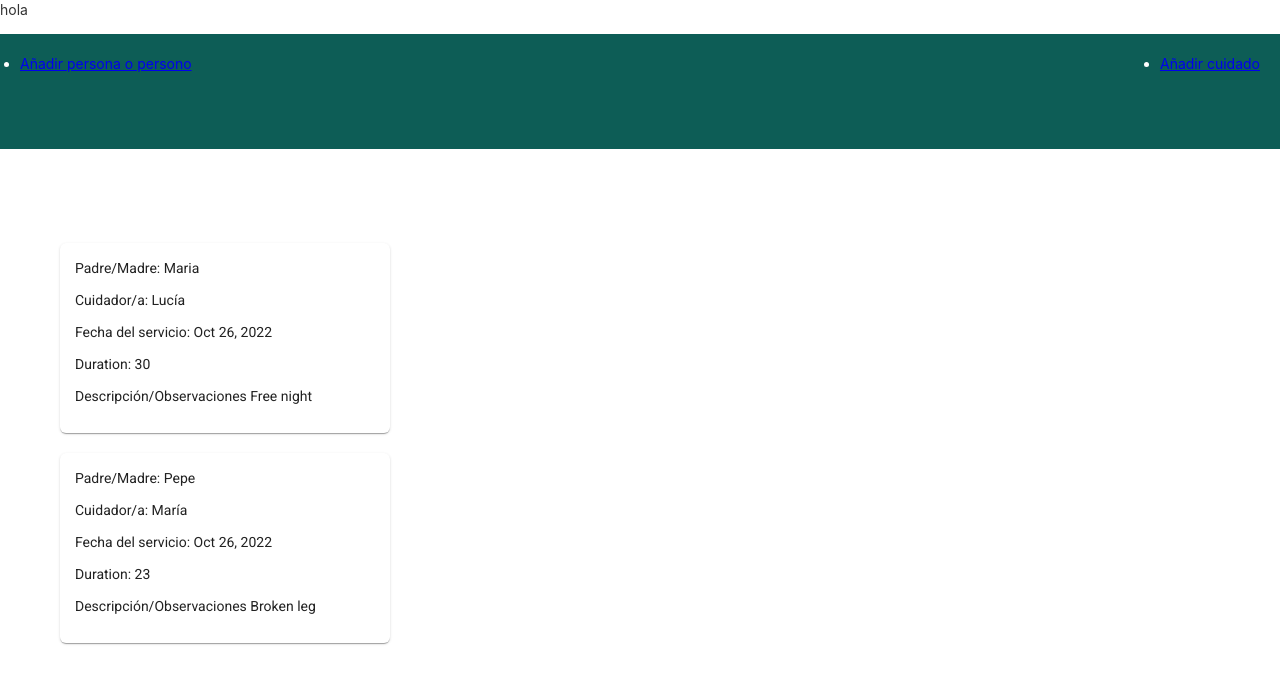
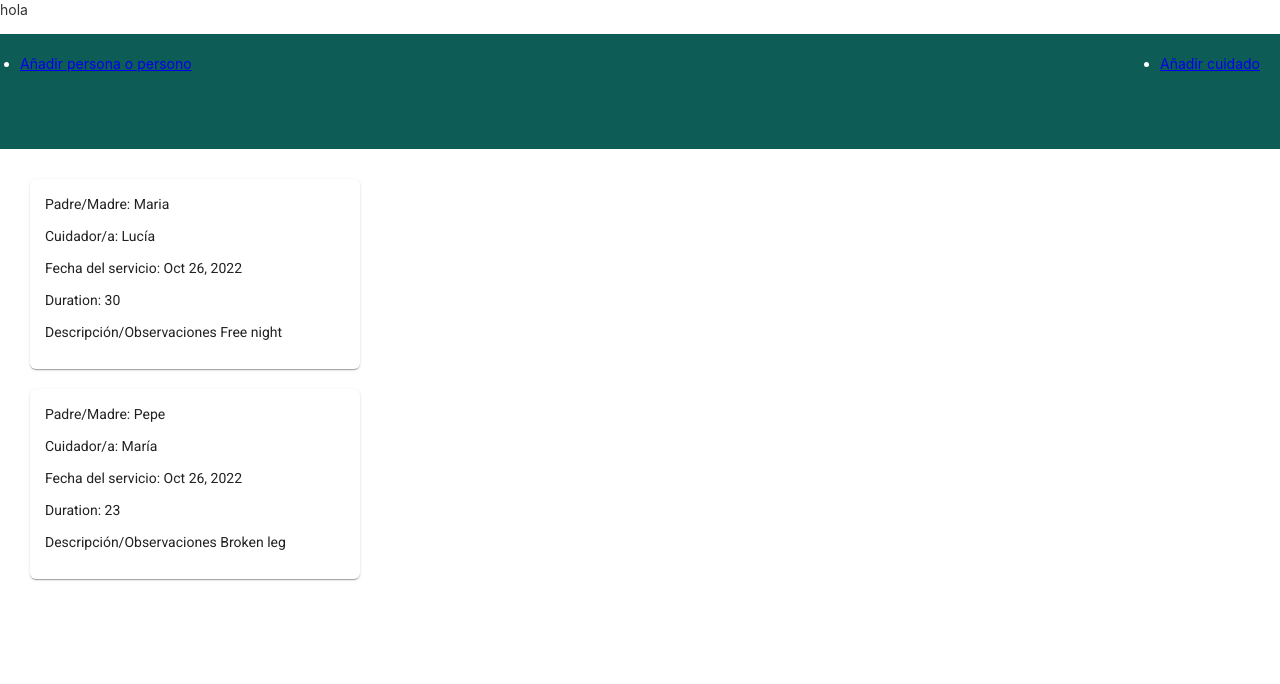
Before and after one commit to anapy/careSystem, an Angular app: page / in a window 1280 px wide. Shown: the top 684 px of the page. Built offline with nearby package versions, Linux system fonts and the light colour scheme.

Commit message:
style changes

```diff
--- a/src/app/app.component.scss
+++ b/src/app/app.component.scss
@@ -8,7 +8,3 @@
 h1 {
   align-self: center;
 }
-
-.main-wrapper {
-  margin: 20px;
-}
--- a/src/app/care-list/care-list.component.scss
+++ b/src/app/care-list/care-list.component.scss
@@ -1,5 +1,5 @@
 .careList {
-  margin: 50px;
+  margin: 20px;
   display: flex;
   flex-direction: column;
   border-radius:6px;
```
